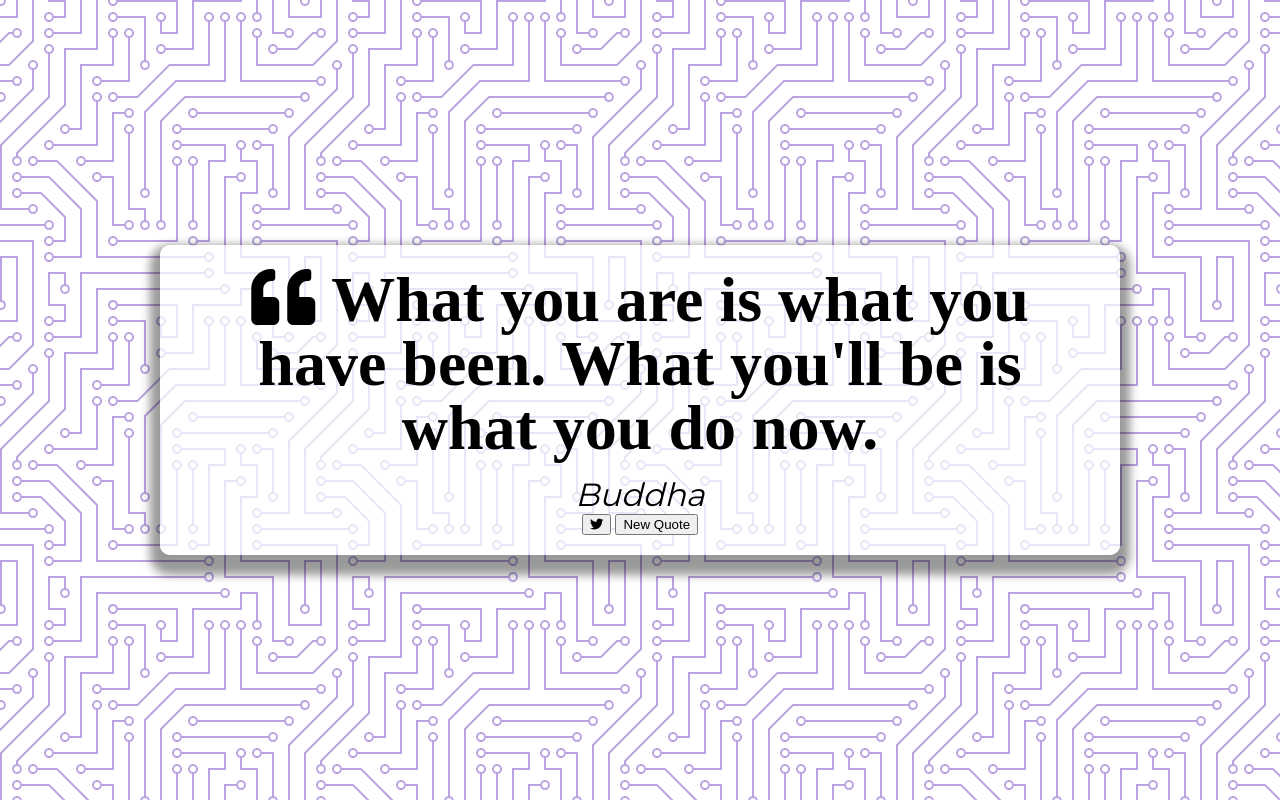
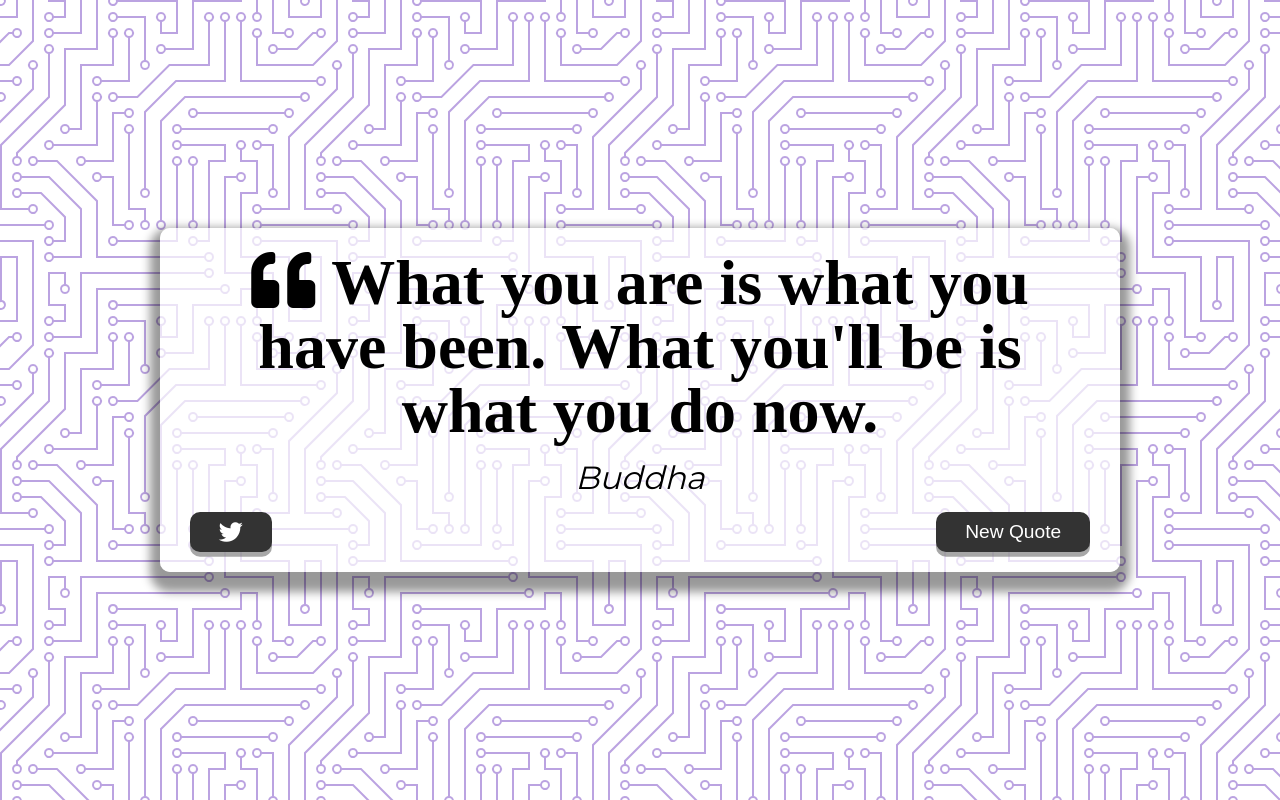
Before and after one commit to UnrivalledHitman120703/Quote-Generator, a plain HTML site: page index.html in a window 1280 px wide. Drawn offline with Linux system fonts and the light colour scheme.

Commit message:
added styling to buttons

```diff
--- a/style.css
+++ b/style.css
@@ -28,33 +28,67 @@ body {
   box-shadow: 0 10px 10px 10px rgba(0, 0, 0, 0.4);
 }
 
-.quote-text{
+.quote-text {
   font-size: 2.75rem;
 }
 
-.long-quote{
+.long-quote {
   font-size: 2rem;
 }
 
-.fa-quote-left{
+.fa-quote-left {
   font-size: 4rem;
 }
 
-.quote-author
-{
+.quote-author {
   margin-top: 15px;
   font-size: 2rem;
   font-weight: 400;
   font-style: italic;
 }
 
+.button-container {
+  margin-top: 15px;
+  display: flex;
+  justify-content: space-between;
+}
+
+button {
+  cursor: pointer;
+  font-size: 1.2rem;
+  height: 2.5rem;
+  border: none;
+  border-radius: 10px;
+  color: #fff;
+  background: #333;
+  outline: none;
+  padding: 0.5rem 1.8rem;
+  box-shadow: 0 0.3rem rgba(121, 121, 121, 0.65);
+}
+
+button:hover {
+  filter: brightness(110%);
+}
+
+button:active {
+  transform: translate(0, 0.3rem);
+  box-shadow: 0 0.1rem rgba(255, 255, 255, 0.65);
+}
+
+.twitter-button:hover {
+  color: #38a1f3;
+}
+
+.fa-twitter{
+    font-size: 1.5rem;
+}
 /* Media Query: Tablet or Smaller */
-@media screen and (max-width:1000px){
-    .quote-container{
+@media screen and (max-width: 1000px) {
+  .quote-container {
     margin: auto 10px;
   }
 
-    .quote-text{
+  .quote-text {
     font-size: 2.5rem;
   }
 }
```
Lines whose indentation alone changed are shown as unchanged.
